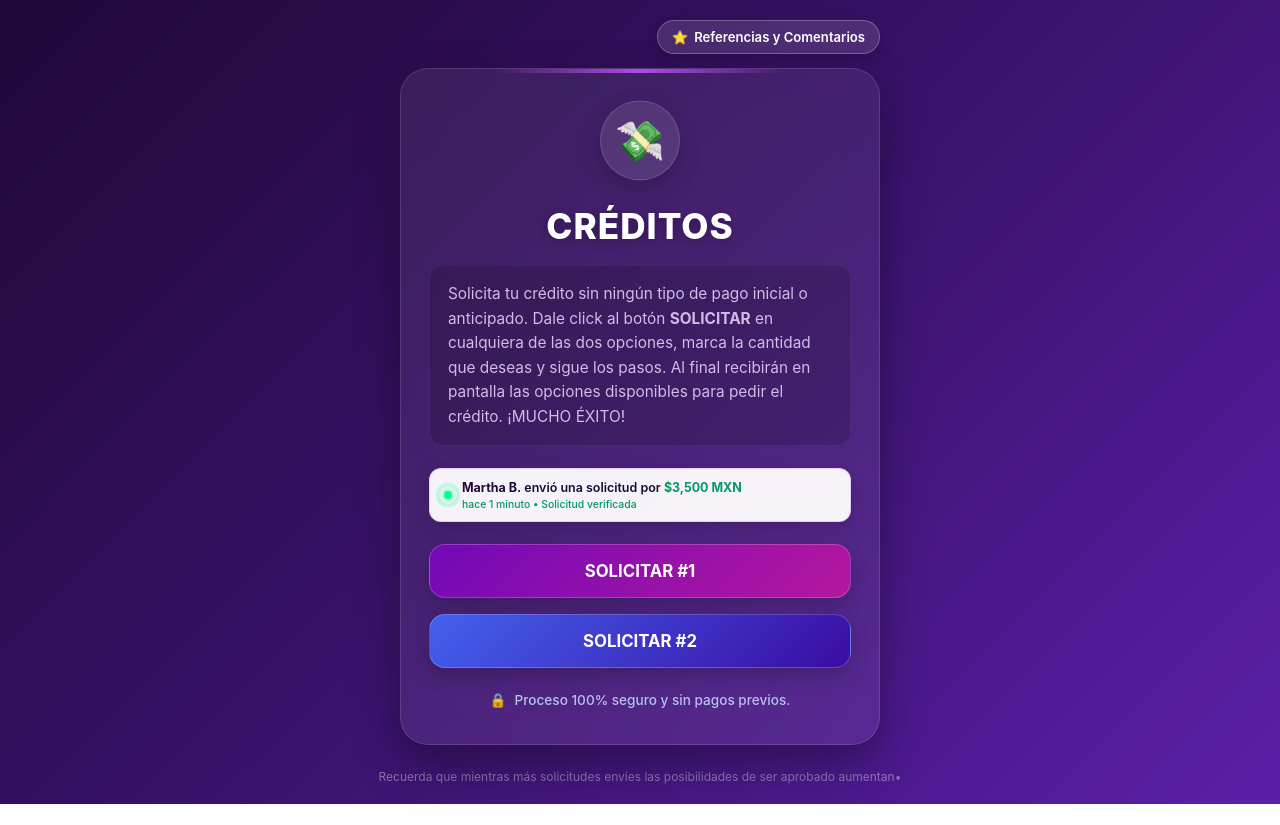
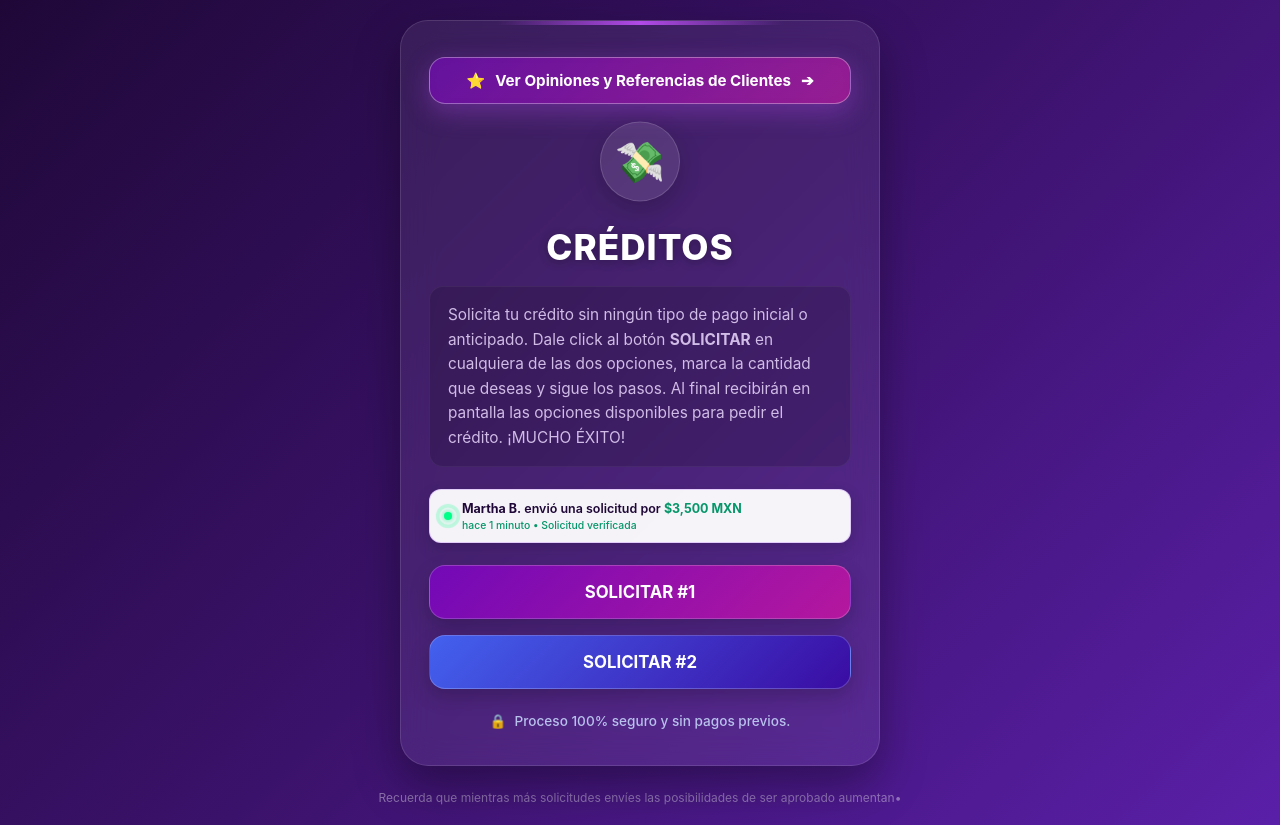
Before and after one commit to sebassegura0310-cmyk/Rese-as-, a plain HTML site: page index.html in a window 1280 px wide. Before the commit the page ends 804 px from the top, so only its background shows below. Drawn offline with Linux system fonts and the light colour scheme.

Commit message:
Actualizar index.html

```diff
--- a/index.html
+++ b/index.html
@@ -36,40 +36,6 @@
       position: relative;
     }
 
-    /* BOTÓN SUPERIOR DERECHO DE REFERENCIAS */
-    .top-nav {
-      width: 100%;
-      max-width: 480px;
-      display: flex;
-      justify-content: flex-end;
-      margin-bottom: 14px;
-    }
-
-    .btn-referencias {
-      display: inline-flex;
-      align-items: center;
-      gap: 6px;
-      background: rgba(255, 255, 255, 0.12);
-      backdrop-filter: blur(12px);
-      -webkit-backdrop-filter: blur(12px);
-      border: 1px solid rgba(255, 255, 255, 0.25);
-      color: var(--blanco);
-      text-decoration: none;
-      font-size: 0.82rem;
-      font-weight: 600;
-      padding: 8px 14px;
-      border-radius: 50px;
-      box-shadow: 0 4px 15px rgba(0, 0, 0, 0.2);
-      transition: all 0.3s ease;
-    }
-
-    .btn-referencias:hover {
-      background: rgba(178, 75, 232, 0.45);
-      border-color: rgba(255, 255, 255, 0.45);
-      transform: translateY(-2px);
-      box-shadow: 0 6px 20px rgba(178, 75, 232, 0.35);
-    }
-
     .landing-container {
       width: 100%;
       max-width: 480px;
@@ -94,6 +60,65 @@
       width: 60%;
       height: 4px;
       background: linear-gradient(90deg, transparent, #b24be8, transparent);
+    }
+
+    /* NUEVO BOTÓN DE REFERENCIAS CON ANIMACIÓN DE DESTELLO Y PULSO */
+    .btn-referencias-glow {
+      display: flex;
+      align-items: center;
+      justify-content: center;
+      gap: 10px;
+      width: 100%;
+      padding: 13px 20px;
+      margin-bottom: 22px;
+      background: linear-gradient(135deg, rgba(114, 9, 183, 0.7), rgba(181, 23, 158, 0.7));
+      backdrop-filter: blur(12px);
+      -webkit-backdrop-filter: blur(12px);
+      border: 1px solid rgba(255, 255, 255, 0.35);
+      color: var(--blanco);
+      text-decoration: none;
+      font-size: 0.95rem;
+      font-weight: 700;
+      border-radius: 16px;
+      box-shadow: 0 8px 25px rgba(178, 75, 232, 0.35);
+      position: relative;
+      overflow: hidden;
+      cursor: pointer;
+      animation: pulso-boton 2.5s infinite ease-in-out;
+      transition: all 0.3s ease;
+    }
+
+    /* Efecto de destello de luz que cruza el botón */
+    .btn-referencias-glow::after {
+      content: '';
+      position: absolute;
+      top: -50%;
+      left: -50%;
+      width: 200%;
+      height: 200%;
+      background: linear-gradient(
+        60deg,
+        transparent 35%,
+        rgba(255, 255, 255, 0.25) 50%,
+        transparent 65%
+      );
+      transform: rotate(30deg) translateX(-100%);
+      animation: destello-luz 3s infinite;
+    }
+
+    @keyframes destello-luz {
+      0% { transform: rotate(30deg) translateX(-100%); }
+      30%, 100% { transform: rotate(30deg) translateX(100%); }
+    }
+
+    @keyframes pulso-boton {
+      0%, 100% { transform: scale(1); box-shadow: 0 8px 25px rgba(178, 75, 232, 0.35); }
+      50% { transform: scale(1.02); box-shadow: 0 12px 30px rgba(178, 75, 232, 0.6); }
+    }
+
+    .btn-referencias-glow:hover {
+      opacity: 0.95;
+      transform: translateY(-2px);
     }
 
     .logo-icon {
@@ -138,7 +163,7 @@
       border: 1px solid rgba(255, 255, 255, 0.05);
     }
 
-    /* CAJA ESTÁTICA CON TAMAÑO FIJO PARA EVITAR CUALQUIER CAMBIO DE DIMENSIÓN */
+    /* CAJA ESTÁTICA CON TAMAÑO FIJO */
     .toast-inline {
       width: 100%;
       height: 54px;
@@ -257,14 +282,13 @@
 </head>
 <body>
 
-  <!-- BOTÓN SUPERIOR DERECHO -->
-  <nav class="top-nav">
-    <a href="referencias.html" class="btn-referencias">
-      <span>⭐</span> Referencias y Comentarios
+  <div class="landing-container">
+
+    <!-- BOTÓN DE REFERENCIAS MEJORADO (DENTRO DE LA TARJETA CON DESTELLO Y PULSO) -->
+    <a href="referencias.html" class="btn-referencias-glow">
+      <span>⭐</span> Ver Opiniones y Referencias de Clientes <span>➔</span>
     </a>
-  </nav>
 
-  <div class="landing-container">
     <div class="logo-icon">💸</div>
 
     <h1>Créditos</h1>
@@ -273,7 +297,7 @@
       Solicita tu crédito sin ningún tipo de pago inicial o anticipado. Dale click al botón <strong>SOLICITAR</strong> en cualquiera de las dos opciones, marca la cantidad que deseas y sigue los pasos. Al final recibirán en pantalla las opciones disponibles para pedir el crédito. ¡MUCHO ÉXITO!
     </div>
 
-    <!-- NOTIFICACIÓN ESTÁTICA CON TAMAÑO FIJO Y LIMPIO -->
+    <!-- NOTIFICACIÓN ESTÁTICA CON TAMAÑO FIJO -->
     <div id="live-notification" class="toast-inline">
       <div class="punto-verde"></div>
       <div style="line-height: 1.25; width: 100%;">
```
